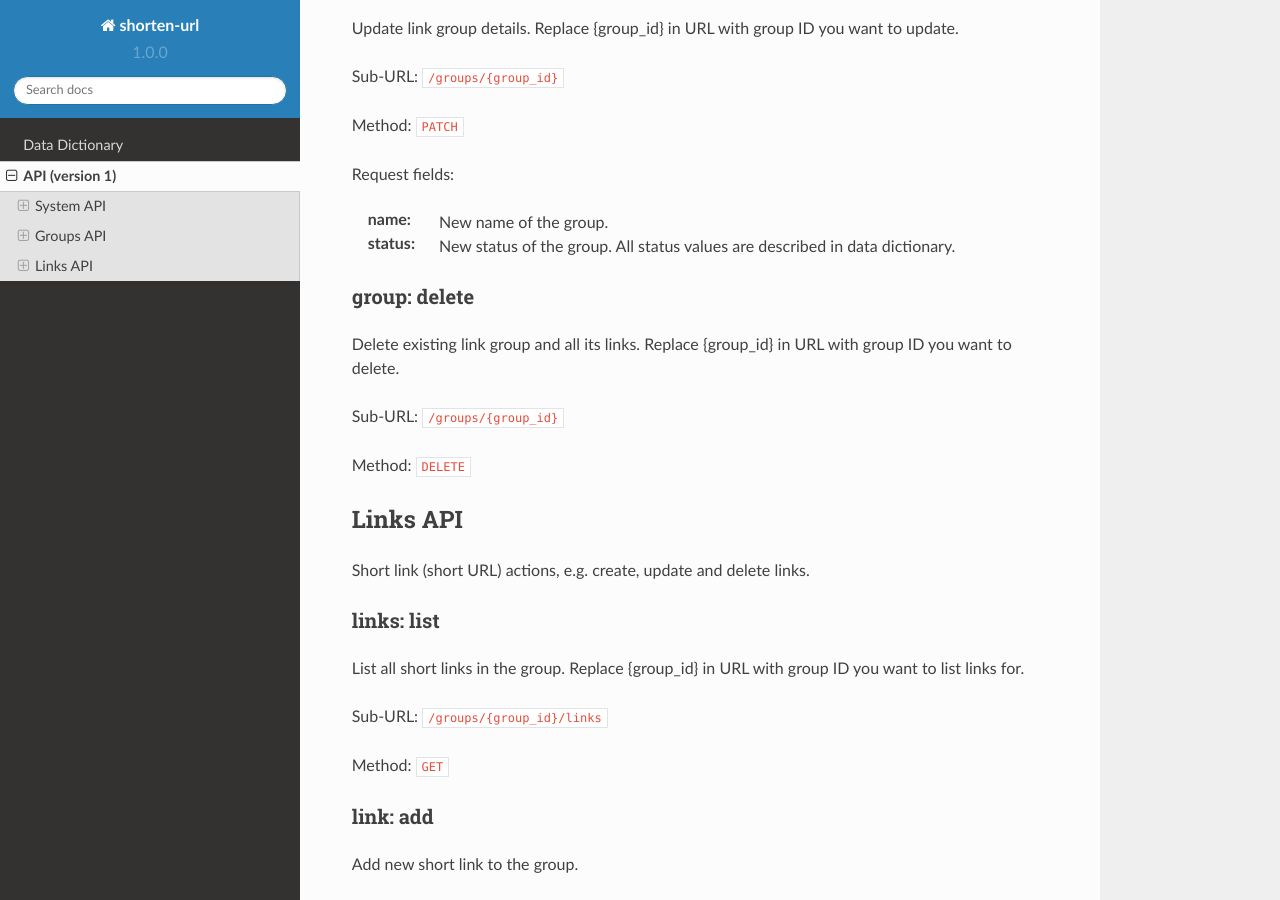
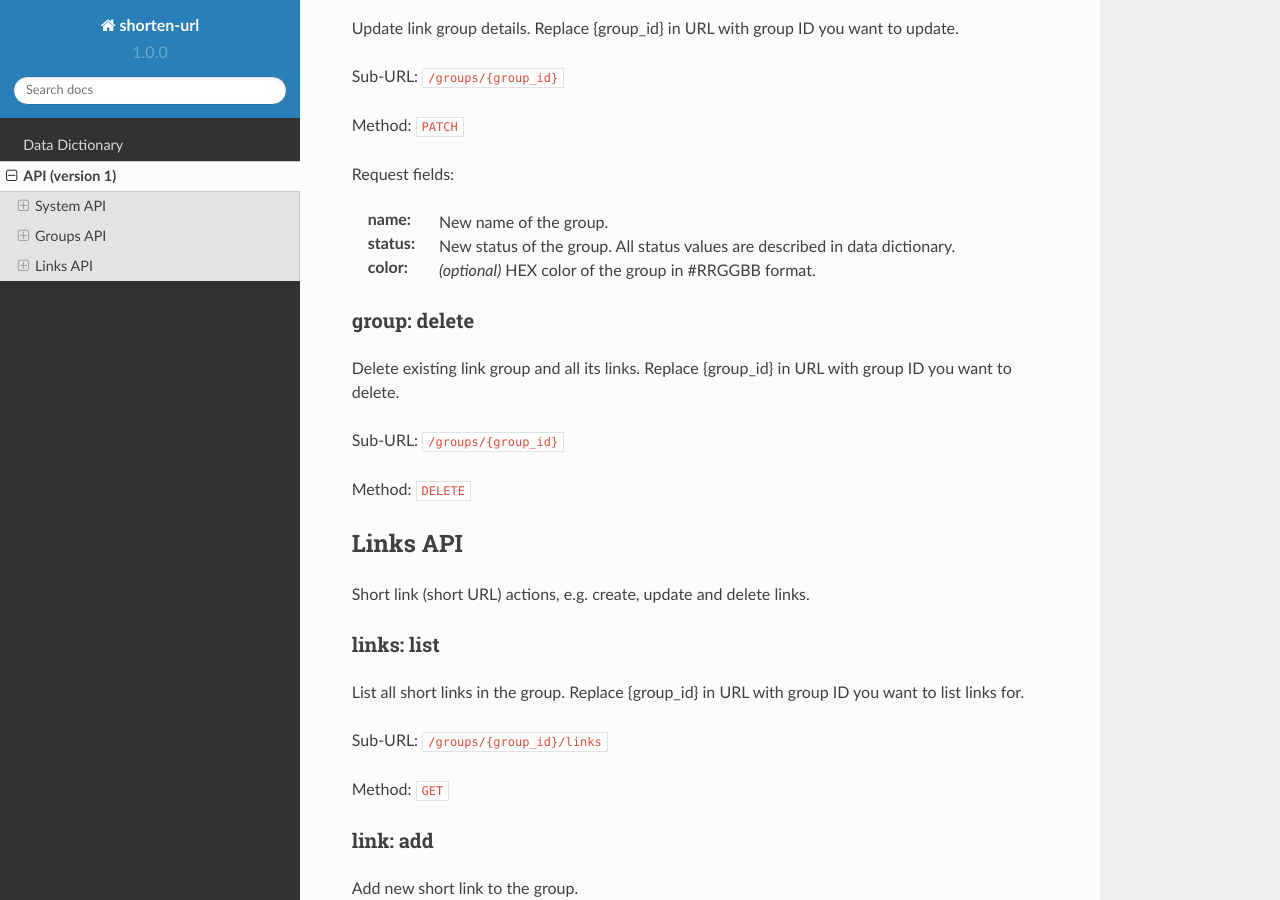
Before and after one commit to alxxnder/urls-docs, a Sphinx documentation site: the page built from docs/source/api.rst, in a window 1280 px wide and 900 px high, scrolled down 2989 px. Built offline with Sphinx 7.4.7 and the Read the Docs theme 2.0.0, drawn with Linux system fonts in a browser that asks for light colours.

Commit message:
Added group color

```diff
--- a/docs/source/api.rst
+++ b/docs/source/api.rst
@@ -131,6 +131,7 @@ Request fields:
 
 :name: New name of the group.
 :status: New status of the group. All status values are described in data dictionary.
+:color: *(optional)* HEX color of the group in #RRGGBB format.
 
 group: delete
 ^^^^^^^^^^^^^
```
